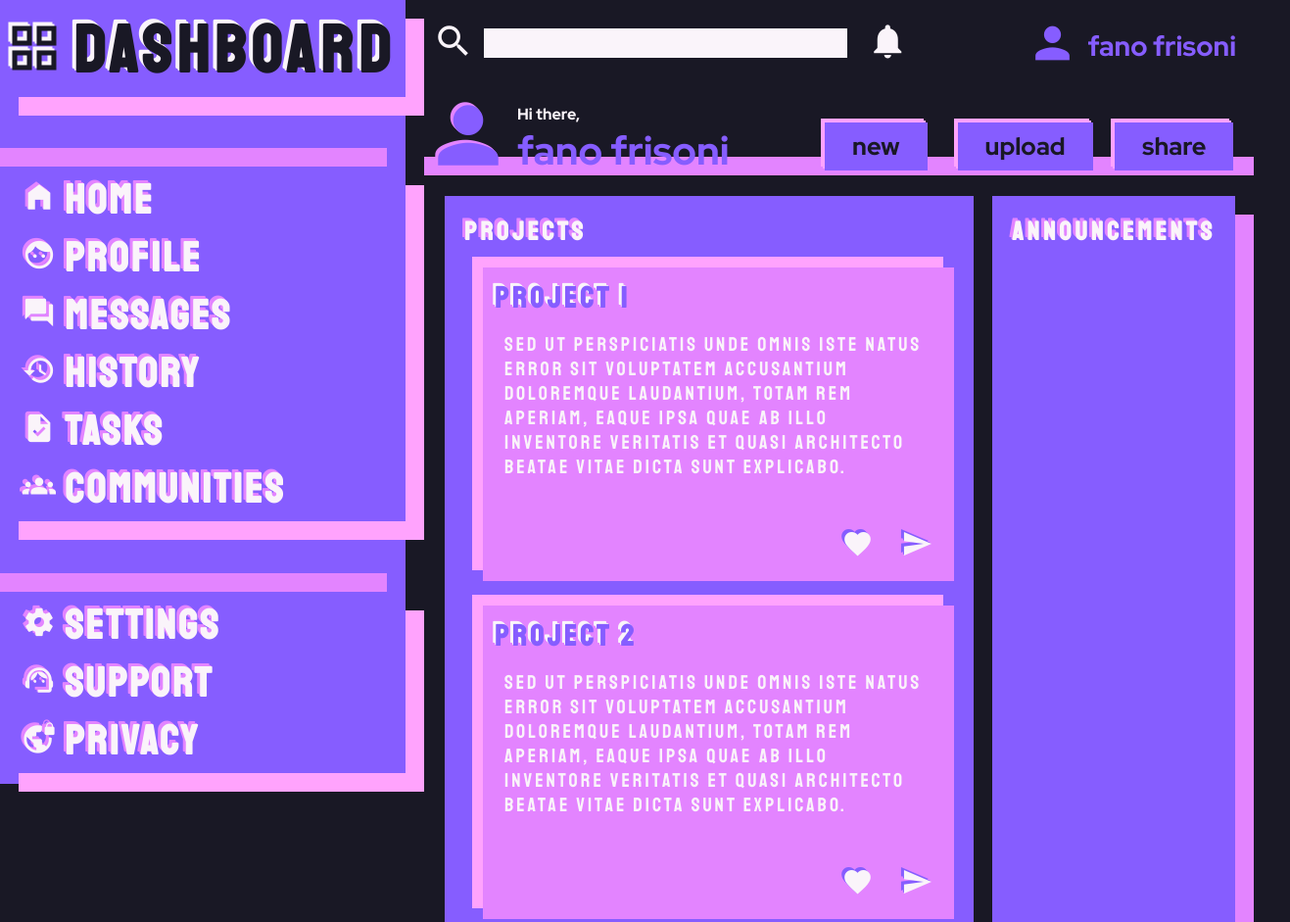
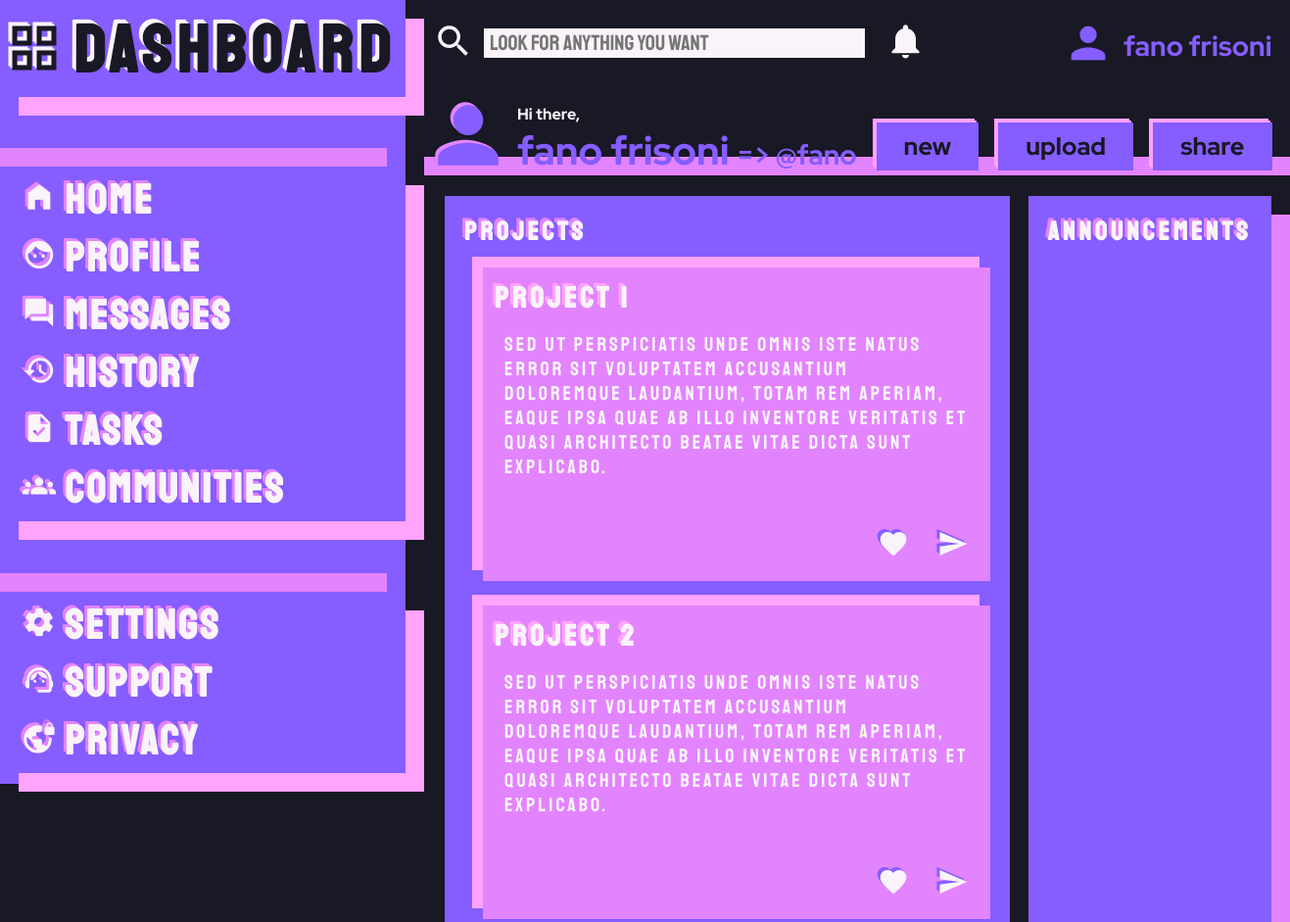
Before and after one commit to fanofrisoni/dashboard, a plain HTML site: page index.html in a window 1280 px wide. Shown: the top 941 px of the page at 98% size, 1317 px wide, since content can reach past the window. Drawn offline with Linux system fonts and the light colour scheme.

Commit message:
Add placeholder to searchbar

```diff
--- a/index.html
+++ b/index.html
@@ -93,7 +93,7 @@
       <header>
         <nav class="user-search">
           <label for="search-bar"><span class="material-icons" id="search-icon">search</span></label>
-          <input type="text" name="search-bar" id="search-bar">
+          <input type="text" name="search-bar" id="search-bar" placeholder="look for anything you want">
           <a href="#"><span class="material-icons" id="not-icon">notifications</span></a>
           <a class="prof" id="prof" href="#">
             <span class="material-icons" id="profile-icon">person</span>
@@ -104,7 +104,7 @@
           <div class="user-greetings">
             <span class="material-icons" id="greetings-icon">person</span>
             <h4 class="greet">Hi there, </h4>
-            <h3 class="greet-user">Fano Frisoni</h3>
+            <h3 class="greet-user">Fano Frisoni <span style="font-size: 28px;"> => @fano</span></h3>
           </div>
           <button>new</button>
           <button>upload</button>
--- a/style.css
+++ b/style.css
@@ -352,8 +352,8 @@ footer {
 .projectcard > h3 {
   font-size: max(30px, 1vw);
   height: 20%;
-  color: var(--primary-color);
-  text-shadow:  -3px -3px 0px var(--font-color), -1px -1px 0px var(--font-color);
+  color: var(--font-color);
+  text-shadow:  -3px -3px 0px var(--tertiary-color), -1px -1px 0px var(--tertiary-color);
 }
 
 .projbuttons > .material-icons {
```
